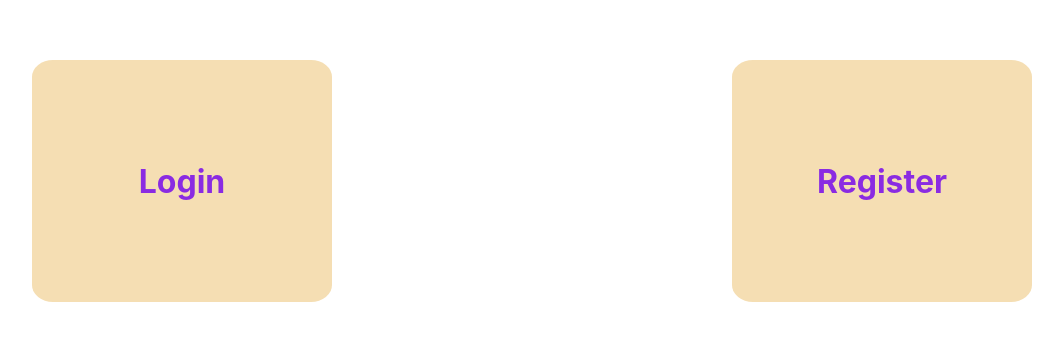
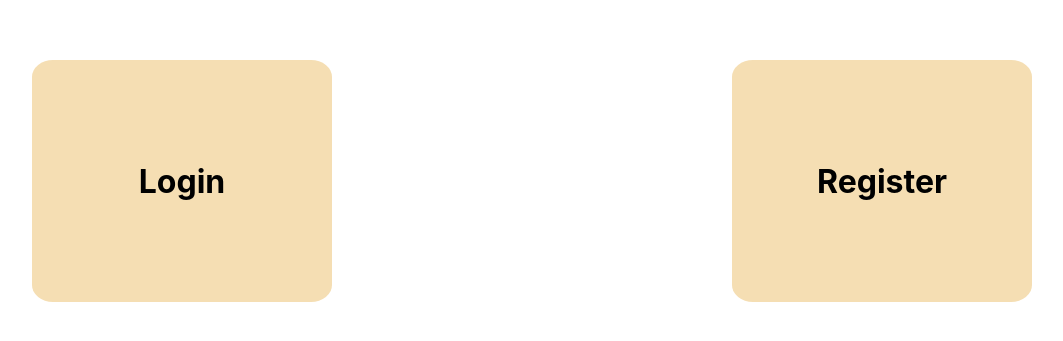
Before and after one commit to Art1us/trading_bot_front, a React (Create React App) app: page / in a window 1280 px wide. Shown: the part 219-560 px from the top of the page, without its empty margins (108-1171 px from the left). Built offline with nearby package versions, Linux system fonts and the light colour scheme.

Commit message:
add class name convention

```diff
--- a/src/Welcome/Welcome.js
+++ b/src/Welcome/Welcome.js
@@ -5,10 +5,10 @@ function Welcome() {
   return (
     <div className="welcome__container">
       <div className="welcome__button">
-        <h1 className="text">Login</h1>
+        <h1 className="welcome__buttonText">Login</h1>
       </div>
       <div className="welcome__button">
-        <h1 className="text">Register</h1>
+        <h1 className="welcome__buttonText">Register</h1>
       </div>
     </div>
   );
```
